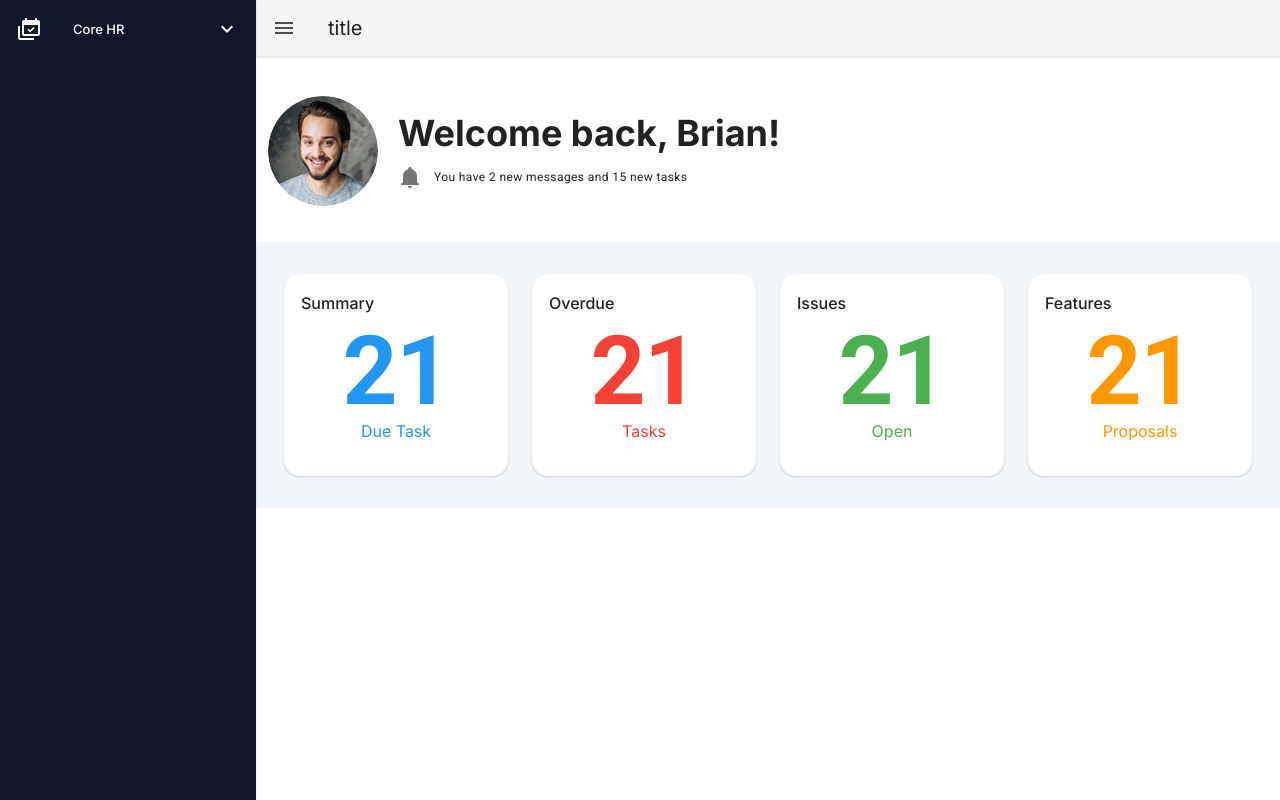
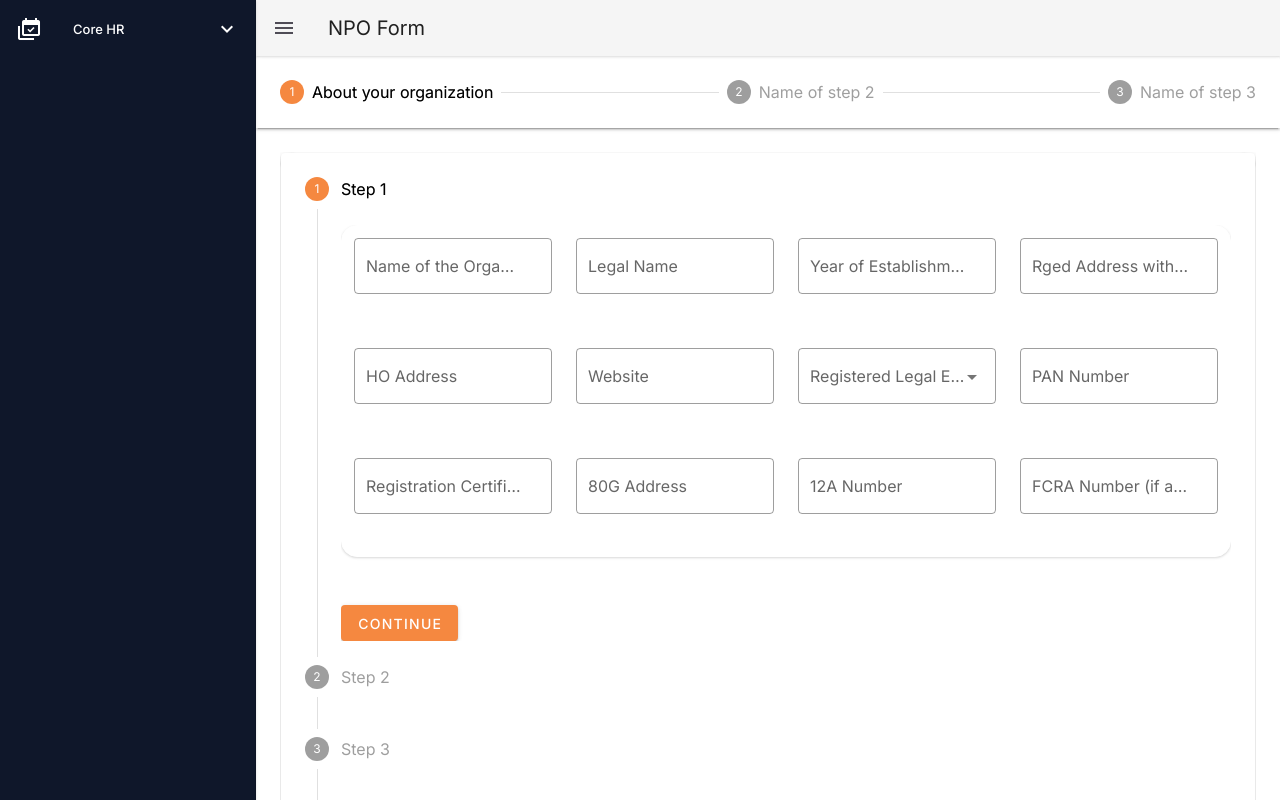
Before and after one commit to baamelyoussef/NPO-vue-admin, a Vue app: page / in a window 1280 px wide. Shown: the top 800 px of the page. Built offline with nearby package versions, Linux system fonts and the light colour scheme.

Commit message:
Dashboard in the making...

```diff
--- /dev/null
+++ b/src/pages/Forms/OBI/AO.vue
@@ -0,0 +1,268 @@
+<template lang="">
+    <div>
+     <template>
+         <v-stepper
+                v-model="e6"
+                vertical
+            >
+                <v-stepper-step
+                :complete="e6 > 1"
+                step="1"
+                >
+                Step 1
+                </v-stepper-step>
+
+                <v-stepper-content step="1">
+                <v-card
+                    color="white"
+                    class="mb-12"
+                    height="auto"
+                >
+                    <v-form v-model="valid">
+                        <v-container>
+                        <v-row>
+                            <v-col
+                            cols="12"
+                            md="3"
+                            >
+                            <v-text-field
+                                v-model="firstname"
+                                outlined
+                                label="Name of the Organization"
+                                required
+                            ></v-text-field>
+                            </v-col>
+
+                            <v-col
+                            cols="12"
+                            md="3"
+                            >
+                            <v-text-field
+                                v-model="lastname"
+                                outlined
+                                label="Legal Name"
+                            ></v-text-field>
+                            </v-col>
+
+                            <v-col
+                            cols="12"
+                            md="3"
+                            >
+                            <v-text-field
+                                v-model="email"
+                                outlined
+                                label="Year of Establishment"
+                                required
+                            ></v-text-field>
+                            </v-col>
+
+                            <v-col
+                            cols="12"
+                            md="3"
+                            >
+                            <v-text-field
+                                v-model="email"
+                                outlined
+                                label="Rged Address with state and pin code"
+                                required
+                            ></v-text-field>
+                            </v-col>
+                        </v-row>
+                        <v-row>
+                            <v-col
+                            cols="12"
+                            md="3"
+                            >
+                            <v-text-field
+                                v-model="firstname"
+                                outlined
+                                label="HO Address"
+                                required
+                            ></v-text-field>
+                            </v-col>
+
+                            <v-col
+                            cols="12"
+                            md="3"
+                            >
+                            <v-text-field
+                                v-model="lastname"
+                                outlined
+                                label="Website"
+                            ></v-text-field>
+                            </v-col>
+
+
+                            <v-col
+                            cols="12"
+                            md="3"
+                            >
+                            <v-select
+                                :items="items"
+                                label="Registered Legal Entity"
+                                outlined
+                            ></v-select>
+                            </v-col>
+
+                            <v-col
+                            cols="12"
+                            md="3"
+                            >
+                            <v-text-field
+                                v-model="email"
+                                outlined
+                                label="PAN Number"
+                                required
+                            ></v-text-field>
+                            </v-col>
+                        </v-row>
+                        <v-row>
+                            <v-col
+                            cols="12"
+                            md="3"
+                            >
+                            <v-text-field
+                                v-model="firstname"
+                                outlined
+                                label="Registration Certificate Number"
+                                required
+                            ></v-text-field>
+                            </v-col>
+
+                            <v-col
+                            cols="12"
+                            md="3"
+                            >
+                            <v-text-field
+                                v-model="lastname"
+                                outlined
+                                label="80G Address"
+                            ></v-text-field>
+                            </v-col>
+
+                            <v-col
+                            cols="12"
+                            md="3"
+                            >
+                            <v-text-field
+                                v-model="email"
+                                outlined
+                                label="12A Number"
+                                required
+                            ></v-text-field>
+                            </v-col>
+
+                            <v-col
+                            cols="12"
+                            md="3"
+                            >
+                            <v-text-field
+                                v-model="email"
+                                outlined
+                                label="FCRA Number (if applicable)"
+                                required
+                            ></v-text-field>
+                            </v-col>
+                        </v-row>
+                        </v-container>
+                    </v-form>
+                </v-card>
+                <v-btn
+                    color="primary"
+                    @click="e6 = 2"
+                >
+                    Continue
+                </v-btn>
+                </v-stepper-content>
+
+                <v-stepper-step
+                :complete="e6 > 2"
+                step="2"
+                >
+                Step 2
+                </v-stepper-step>
+
+                <v-stepper-content step="2">
+                <v-card
+                    color="grey lighten-1"
+                    class="mb-12"
+                    height="200px"
+                ></v-card>
+                <v-btn
+                    text
+                    color="primary"
+                    @click="e6 = e6-1"
+                >
+                    Previous
+                </v-btn>
+                <v-btn
+                    color="primary"
+                    @click="e6 = 3"
+                >
+                    Continue
+                </v-btn>
+                </v-stepper-content>
+
+                <v-stepper-step
+                :complete="e6 > 3"
+                step="3"
+                >
+                Step 3
+                </v-stepper-step>
+
+                <v-stepper-content step="3">
+                <v-card
+                    color="grey lighten-1"
+                    class="mb-12"
+                    height="200px"
+                ></v-card>
+                <v-btn
+                    text
+                    color="primary"
+                    @click="e6 = e6-1"
+                >
+                    Previous
+                </v-btn>
+                <v-btn
+                    color="primary"
+                    @click="e6 = 4"
+                >
+                    Continue
+                </v-btn>
+                </v-stepper-content>
+
+                <v-stepper-step step="4">
+                    Step 4
+                </v-stepper-step>
+                <v-stepper-content step="4">
+                <v-card
+                    color="grey lighten-1"
+                    class="mb-12"
+                    height="200px"
+                ></v-card>
+                <v-btn
+                    text
+                    color="primary"
+                    @click="e6 = e6-1"
+                >
+                    Previous
+                </v-btn>
+                </v-stepper-content>
+            </v-stepper>
+</template>
+    </div>
+</template>
+<script>
+export default {
+    name:'AO',
+    data () {
+      return {
+        e6: 1,
+        items: ['Section 8 or 25 Company', 'Trust', 'Society'],
+      }
+    },
+}
+</script>
+<style lang="">
+
+</style>
--- a/src/pages/auth/login.vue
+++ b/src/pages/auth/login.vue
@@ -64,7 +64,7 @@
                         @click:append="show1 = !show1"
                       ></v-text-field>
                       <v-row justify="center">
-                        <v-btn color="#F58840" class="pa-6 mt-8 w-c white--text" @click="validate" rounded>
+                        <v-btn to="/" color="#F58840" class="pa-6 mt-8 w-c white--text" @click="validate" rounded>
                           Create an account
                         </v-btn>
                       </v-row>
@@ -90,7 +90,7 @@
                         @click:append="show1 = !show1"
                       ></v-text-field>
                       <v-row justify="center">
-                        <v-btn color="#F58840" class="pa-6 mt-8 w-c white--text" @click="validate" rounded>
+                        <v-btn to="/" color="#F58840" class="pa-6 mt-8 w-c white--text" @click="validate" rounded>
                           Sign In
                         </v-btn>
                       </v-row>
--- a/src/pages/dashboard.vue
+++ b/src/pages/dashboard.vue
@@ -3,7 +3,7 @@
     <v-app-bar fixed app short class="shadow">
       <!-- color="wall" -->
       <v-app-bar-nav-icon color="text" @click.stop="drawer = !drawer" />
-      <v-toolbar-title> title </v-toolbar-title>
+      <v-toolbar-title>NPO Form </v-toolbar-title>
       <v-spacer />
     </v-app-bar>
     <v-navigation-drawer v-model="drawer"  app class="wall shadow">
--- a/src/pages/home.vue
+++ b/src/pages/home.vue
@@ -1,82 +1,114 @@
 <template>
-  <div>
-    <v-container>
-      <div class="d-flex align-center mt-7">
-        <v-avatar size="110" class="mr-5">
-          <img src="@/assets/img/brian-hughes.jpg" />
-        </v-avatar>
-        <div>
-          <h1 class="font-weight-bold text-4xl">Welcome back, Brian!</h1>
-          <div class="d-flex align-center mt-3">
-            <v-icon class="mr-3" size="24">mdi-bell</v-icon>
-            <p class="caption ma-0">You have 2 new messages and 15 new tasks</p>
-          </div>
-        </div>
-      </div>
-    </v-container>
-    <div class="accent mt-6">
-      <v-container class="px-md-7">
-        <v-row class="my-2">
-          <v-col cols="4" md="3">
-            <v-card>
-              <div class="pa-4">
-                <h1 class="font-weight-medium">Summary</h1>
-                <div class="text-center">
-                  <div class="blue--text my-2">
-                    <div class="display-4 font-weight-bold">21</div>
-                    <p>Due Task</p>
-                  </div>
-                </div>
-              </div>
-            </v-card>
-          </v-col>
-          <v-col cols="4" md="3">
-            <v-card>
-              <div class="pa-4">
-                <h1 class="font-weight-medium">Overdue</h1>
-                <div class="text-center">
-                  <div class="red--text my-2">
-                    <div class="display-4 font-weight-bold">21</div>
-                    <p>Tasks</p>
-                  </div>
-                </div>
-              </div>
-            </v-card>
-          </v-col>
-          <v-col cols="4" md="3">
-            <v-card>
-              <div class="pa-4">
-                <h1 class="font-weight-medium">Issues</h1>
-                <div class="text-center">
-                  <div class="green--text my-2">
-                    <div class="display-4 font-weight-bold">21</div>
-                    <p>Open</p>
-                  </div>
-                </div>
-              </div>
-            </v-card>
-          </v-col>
-          <v-col cols="4" md="3">
-            <v-card>
-              <div class="pa-4">
-                <h1 class="font-weight-medium">Features</h1>
-                <div class="text-center">
-                  <div class="orange--text my-2">
-                    <div class="display-4 font-weight-bold">21</div>
-                    <p>Proposals</p>
-                  </div>
-                </div>
-              </div>
-            </v-card>
-          </v-col>
-        </v-row>
-      </v-container>
-    </div>
-  </div>
+  <v-stepper v-model="e1">
+    <v-stepper-header>
+      <v-stepper-step
+        :complete="e1 > 1"
+        step="1"
+        editable
+      >
+        About your organization
+      </v-stepper-step>
+
+      <v-divider></v-divider>
+
+      <v-stepper-step
+        :complete="e1 > 2"
+        step="2"
+        editable
+      >
+        Name of step 2
+      </v-stepper-step>
+
+      <v-divider></v-divider>
+
+      <v-stepper-step step="3" editable>
+        Name of step 3
+      </v-stepper-step>
+    </v-stepper-header>
+
+    <v-stepper-items>
+      <v-stepper-content step="1">
+        <v-card
+          class="mb-12"
+          color="white"
+          height="auto"
+        >
+        <AO/>
+        </v-card>
+
+        <v-btn
+          color="primary"
+          @click="e1 = 2"
+        >
+          Next
+        </v-btn>
+
+      </v-stepper-content>
+
+      <v-stepper-content step="2">
+        <v-card
+          class="mb-12"
+          color="white"
+          height="auto"
+        >
+
+
+        </v-card>
+        <v-btn
+          text
+          @click="e1 =e1-1"
+        >
+          Go back
+        </v-btn>
+        <v-btn
+          color="primary"
+          @click="e1 = 3"
+        >
+          Next
+        </v-btn>
+      </v-stepper-content>
+
+      <v-stepper-content step="3">
+        <v-card
+          class="mb-12"
+          color="white"
+          height="auto"
+          elevation="7"
+        >
+
+
+        </v-card>
+        <v-btn
+          text
+          @click="e1 =e1-1"
+        >
+          Go back
+        </v-btn>
+        <v-btn
+          color="primary"
+          @click="e1 =3"
+        >
+          Next Step
+        </v-btn>
+
+      </v-stepper-content>
+    </v-stepper-items>
+  </v-stepper>
 </template>
 
 <script>
-export default {};
+import AO from './Forms/OBI/AO.vue'
+
+export default {
+  components:{
+    AO
+  },
+  data () {
+      return {
+        e1: 1,
+      }
+    },
+};
 </script>
 
 <style lang="scss" scoped></style>
```
